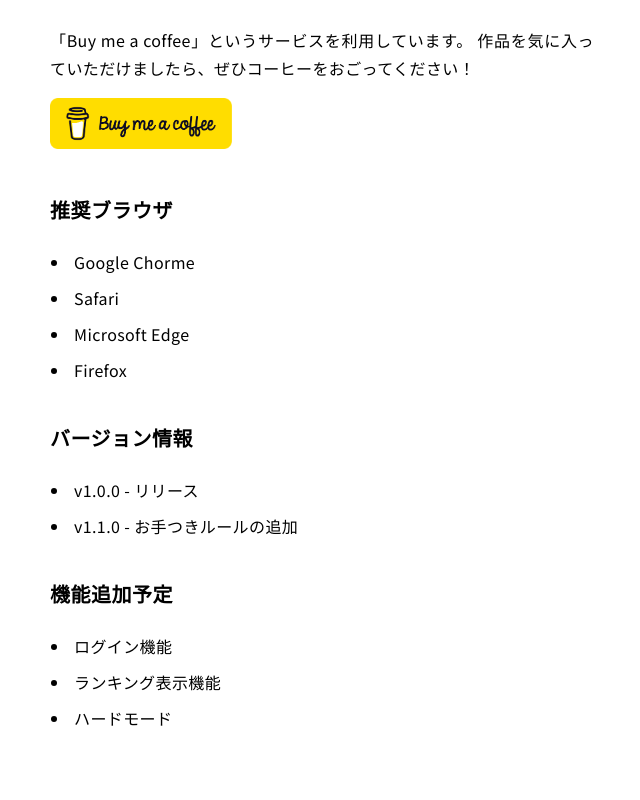
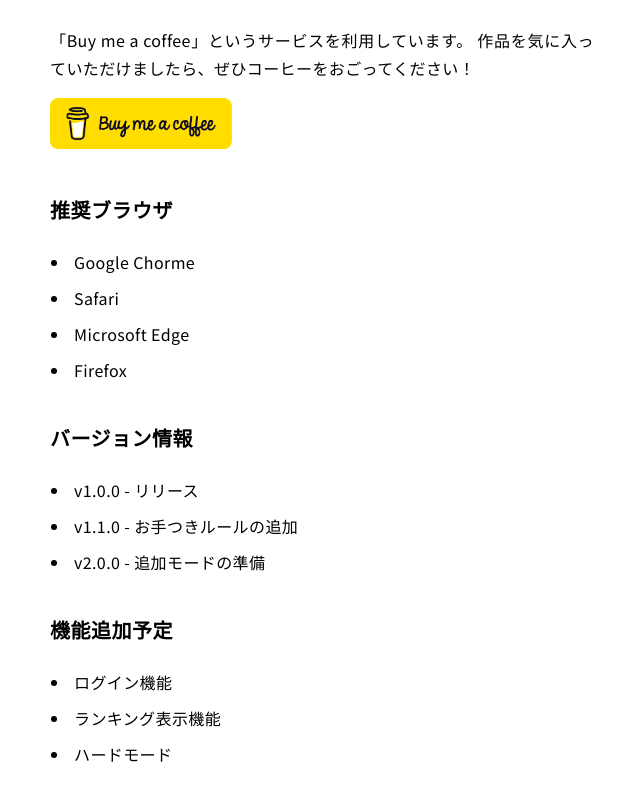
Before and after one commit to atommy-euph/snwc2, a Next.js app: page /info in a window 1280 px wide. Shown: the part 599-1399 px from the top of the page, without its empty margins (318-958 px from the left). Before the commit the page ends 1371 px from the top, so only its background shows below. Built offline with nearby package versions, Linux system fonts and the light colour scheme.

Commit message:
add version info

```diff
--- a/pages/info.js
+++ b/pages/info.js
@@ -57,6 +57,7 @@ export default function Info() {
       <ul>
         <li>v1.0.0 - リリース</li>
         <li>v1.1.0 - お手つきルールの追加</li>
+        <li>v2.0.0 - 追加モードの準備</li>
       </ul>
       <h2>機能追加予定</h2>
       <ul>
```
